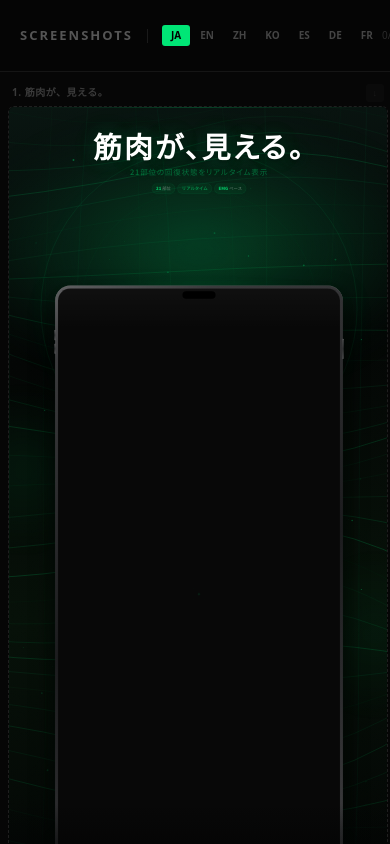
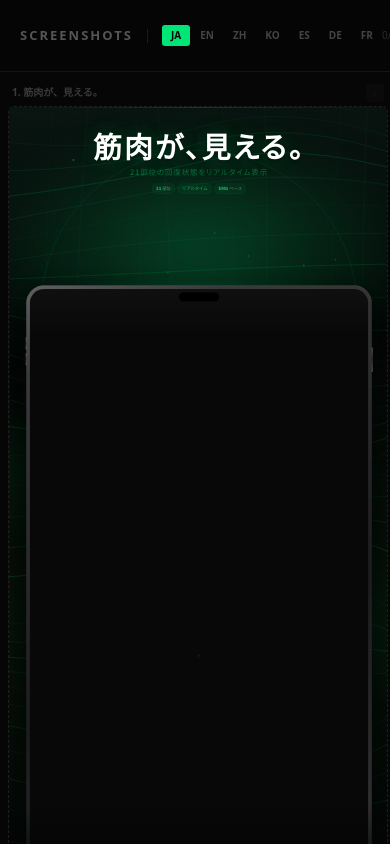
Before and after one commit to buildinpublicjp-debug/MuscleMap, a Next.js app in the folder skills/app-store-screenshots/generator/: page / in a window 390 px wide. Shown: the top 844 px of the page. Built offline with nearby package versions, Linux system fonts and the light colour scheme.

Commit message:
fix: PHONE_W 1000→1200 (91% of canvas), scaled up frame proportions

```diff
--- a/skills/app-store-screenshots/generator/src/app/page.tsx
+++ b/skills/app-store-screenshots/generator/src/app/page.tsx
@@ -8,7 +8,7 @@ const W = 1320;
 const H = 2868;
 const COPY_TOP = 80;
 const PHONE_TOP = 620;
-const PHONE_W = 1000;
+const PHONE_W = 1200;
 const PHONE_X = (W - PHONE_W) / 2;
 
 function CompositeSlide({
@@ -37,7 +37,7 @@ function CompositeSlide({
         background: `linear-gradient(175deg, #081410 0%, #030504 30%, #061008 60%, #020303 100%)`,
       }} />
 
-      {/* ═══ BG: MASSIVE aurora — clearly visible ═══ */}
+      {/* ═══ BG: MASSIVE aurora ═══ */}
       <div style={{
         position: 'absolute', top: -200, left: '50%', transform: 'translateX(-50%)',
         width: 1800, height: 1400,
@@ -45,7 +45,7 @@ function CompositeSlide({
         filter: 'blur(80px)',
       }} />
 
-      {/* ═══ BG: Bottom pool of light ═══ */}
+      {/* ═══ BG: Bottom pool ═══ */}
       <div style={{
         position: 'absolute', bottom: -100, left: '50%', transform: 'translateX(-50%)',
         width: 1200, height: 600,
@@ -53,7 +53,7 @@ function CompositeSlide({
         filter: 'blur(60px)',
       }} />
 
-      {/* ═══ BG: Side accent glows ═══ */}
+      {/* ═══ BG: Side glows ═══ */}
       <div style={{
         position: 'absolute', top: '30%', left: -200, width: 500, height: 800,
         background: `radial-gradient(circle, ${a}10 0%, transparent 60%)`,
@@ -65,7 +65,7 @@ function CompositeSlide({
         filter: 'blur(40px)',
       }} />
 
-      {/* ═══ BG: Muscle fiber SVG — STRONG ═══ */}
+      {/* ═══ BG: Muscle fibers ═══ */}
       <svg style={{ position: 'absolute', inset: 0, width: '100%', height: '100%' }}
         viewBox={`0 0 ${W} ${H}`} fill="none" xmlns="http://www.w3.org/2000/svg" preserveAspectRatio="none">
         {Array.from({ length: 35 }).map((_, i) => {
@@ -75,9 +75,7 @@ function CompositeSlide({
           return (
             <path key={`h${i}`}
               d={`M-80 ${y + w1} Q${W * 0.25} ${y + w2 + 40}, ${W * 0.5} ${y - w1 + 20} T${W + 80} ${y + w2}`}
-              stroke={a}
-              strokeWidth={0.6 + (i % 5) * 0.4}
-              opacity={0.12 + (i % 4) * 0.05}
+              stroke={a} strokeWidth={0.6 + (i % 5) * 0.4} opacity={0.12 + (i % 4) * 0.05}
             />
           );
         })}
@@ -87,33 +85,28 @@ function CompositeSlide({
           return (
             <path key={`v${i}`}
               d={`M${x + s} -80 Q${x - s + 40} ${H * 0.3}, ${x + s - 30} ${H * 0.6} T${x - s + 10} ${H + 80}`}
-              stroke={a}
-              strokeWidth={0.4 + (i % 3) * 0.3}
-              opacity={0.06 + (i % 3) * 0.04}
+              stroke={a} strokeWidth={0.4 + (i % 3) * 0.3} opacity={0.06 + (i % 3) * 0.04}
             />
           );
         })}
       </svg>
 
-      {/* ═══ BG: Anatomy rings — VISIBLE ═══ */}
+      {/* ═══ BG: Anatomy rings ═══ */}
       <div style={{
         position: 'absolute', top: 150, left: '50%', transform: 'translateX(-50%)',
         width: 1100, height: 1100, borderRadius: '50%',
-        border: `2px solid ${a}`,
-        opacity: 0.12,
+        border: `2px solid ${a}`, opacity: 0.12,
         boxShadow: `0 0 100px ${a}20, inset 0 0 60px ${a}0A`,
       }} />
       <div style={{
         position: 'absolute', top: 290, left: '50%', transform: 'translateX(-50%)',
         width: 820, height: 820, borderRadius: '50%',
-        border: `1.5px solid ${a}`,
-        opacity: 0.07,
+        border: `1.5px solid ${a}`, opacity: 0.07,
       }} />
       <div style={{
         position: 'absolute', top: 430, left: '50%', transform: 'translateX(-50%)',
         width: 540, height: 540, borderRadius: '50%',
-        border: `1px solid ${a}`,
-        opacity: 0.04,
+        border: `1px solid ${a}`, opacity: 0.04,
       }} />
 
       {/* ═══ BG: Particles ═══ */}
@@ -123,8 +116,7 @@ function CompositeSlide({
           <circle key={i}
             cx={50 + (i * 293 + i * i * 7) % (W - 100)}
             cy={40 + (i * 487 + i * i * 3) % (H - 80)}
-            r={0.8 + (i % 5) * 0.6}
-            fill={a}
+            r={0.8 + (i % 5) * 0.6} fill={a}
             opacity={0.15 + (i % 4) * 0.08}
           />
         ))}
@@ -158,8 +150,7 @@ function CompositeSlide({
       }}>
         <div style={{
           fontSize: isJa ? 100 : 104,
-          fontWeight: 900, color: '#FFF',
-          lineHeight: 1.05,
+          fontWeight: 900, color: '#FFF', lineHeight: 1.05,
           letterSpacing: isJa ? 8 : -3,
           fontFeatureSettings: "'palt' 1",
           textShadow: `0 0 60px ${a}30, 0 0 120px ${a}15, 0 4px 20px rgba(0,0,0,0.7)`,
@@ -168,8 +159,7 @@ function CompositeSlide({
         </div>
 
         <div style={{
-          fontSize: 26, fontWeight: 400,
-          color: `${a}65`,
+          fontSize: 26, fontWeight: 400, color: `${a}65`,
           marginTop: 20, letterSpacing: isJa ? 3 : 1,
           fontFeatureSettings: "'palt' 1",
           textShadow: `0 0 30px ${a}20`,
@@ -183,10 +173,8 @@ function CompositeSlide({
         }}>
           {copy.chips.map((c, i) => (
             <span key={i} style={{
-              padding: '5px 14px',
-              background: `${a}0C`,
-              border: `1px solid ${a}20`,
-              borderRadius: 100,
+              padding: '5px 14px', background: `${a}0C`,
+              border: `1px solid ${a}20`, borderRadius: 100,
               color: c.desc ? 'rgba(255,255,255,0.4)' : `${a}90`,
               fontSize: 15, fontWeight: c.desc ? 400 : 700,
               boxShadow: `0 0 15px ${a}08`,
@@ -208,7 +196,6 @@ function CompositeSlide({
           background: `radial-gradient(ellipse 60% 40%, ${a}15 0%, transparent 60%)`,
           filter: 'blur(40px)',
         }} />
-
         <div style={{
           position: 'absolute', top: -15, left: '8%', right: '8%', height: 30,
           background: `radial-gradient(ellipse, ${a}25 0%, transparent 70%)`,
@@ -216,7 +203,7 @@ function CompositeSlide({
         }} />
 
         <div style={{
-          position: 'relative', borderRadius: 54, padding: 10,
+          position: 'relative', borderRadius: 62, padding: 12,
           background: 'linear-gradient(155deg, #606062 0%, #3A3A3C 10%, #1C1C1E 50%, #3A3A3C 90%, #606062 100%)',
           boxShadow: `
             0 40px 80px rgba(0,0,0,0.9),
@@ -226,27 +213,27 @@ function CompositeSlide({
             inset 0 -0.5px 0 rgba(255,255,255,0.06)
           `,
         }}>
-          <div style={{ position: 'absolute', top: 185, right: -2, width: 3, height: 70,
+          <div style={{ position: 'absolute', top: 215, right: -2.5, width: 3, height: 85,
             background: 'linear-gradient(180deg, #707072, #3A3A3C, #707072)', borderRadius: '0 1.5px 1.5px 0' }} />
-          <div style={{ position: 'absolute', top: 155, left: -2, width: 3, height: 35,
+          <div style={{ position: 'absolute', top: 180, left: -2.5, width: 3, height: 42,
             background: 'linear-gradient(180deg, #707072, #3A3A3C, #707072)', borderRadius: '1.5px 0 0 1.5px' }} />
-          <div style={{ position: 'absolute', top: 202, left: -2, width: 3, height: 35,
+          <div style={{ position: 'absolute', top: 235, left: -2.5, width: 3, height: 42,
             background: 'linear-gradient(180deg, #707072, #3A3A3C, #707072)', borderRadius: '1.5px 0 0 1.5px' }} />
 
           <div style={{
-            borderRadius: 44, overflow: 'hidden', background: '#000', position: 'relative',
+            borderRadius: 50, overflow: 'hidden', background: '#000', position: 'relative',
           }}>
             <div style={{
-              position: 'absolute', top: 10, left: '50%', transform: 'translateX(-50%)',
-              width: 115, height: 26, background: '#000', borderRadius: 13, zIndex: 10,
+              position: 'absolute', top: 12, left: '50%', transform: 'translateX(-50%)',
+              width: 140, height: 32, background: '#000', borderRadius: 16, zIndex: 10,
             }} />
             <div style={{
-              position: 'absolute', inset: 0, borderRadius: 44,
+              position: 'absolute', inset: 0, borderRadius: 50,
               boxShadow: 'inset 0 0 0 0.5px rgba(255,255,255,0.1)',
               pointerEvents: 'none', zIndex: 8,
             }} />
             <div style={{
-              position: 'absolute', top: 0, left: 0, right: 0, height: 140,
+              position: 'absolute', top: 0, left: 0, right: 0, height: 160,
               background: 'linear-gradient(180deg, rgba(255,255,255,0.03) 0%, transparent 100%)',
               pointerEvents: 'none', zIndex: 5,
             }} />
@@ -260,11 +247,11 @@ function CompositeSlide({
                 display: 'flex', alignItems: 'center', justifyContent: 'center',
               }}>
                 <div style={{
-                  width: 44, height: 44, borderRadius: 11,
+                  width: 50, height: 50, borderRadius: 13,
                   border: `1.5px dashed ${a}18`,
                   display: 'flex', alignItems: 'center', justifyContent: 'center',
                 }}>
-                  <span style={{ fontSize: 18, color: a, opacity: 0.2 }}>+</span>
+                  <span style={{ fontSize: 20, color: a, opacity: 0.2 }}>+</span>
                 </div>
               </div>
             )}
@@ -295,45 +282,30 @@ export default function Page() {
   const [exporting, setExporting] = useState(false);
 
   const LANGS: Lang[] = ['ja', 'en', 'zh', 'ko', 'es', 'de', 'fr'];
-  const S = 380 / W; // bigger preview
+  const S = 380 / W;
 
   const setImg = useCallback((id: number, d: string) => setImages(p => ({ ...p, [id]: d })), []);
-
   const pick = useCallback((id: number) => {
     const i = document.createElement('input');
     i.type = 'file'; i.accept = 'image/*';
     i.onchange = (e) => {
-      const f = (e.target as HTMLInputElement).files?.[0];
-      if (!f) return;
-      const r = new FileReader();
-      r.onload = () => setImg(id, r.result as string);
-      r.readAsDataURL(f);
-    };
-    i.click();
+      const f = (e.target as HTMLInputElement).files?.[0]; if (!f) return;
+      const r = new FileReader(); r.onload = () => setImg(id, r.result as string); r.readAsDataURL(f);
+    }; i.click();
   }, [setImg]);
-
   const drop = useCallback((id: number, e: DragEvent) => {
     e.preventDefault();
-    const f = e.dataTransfer.files[0];
-    if (!f?.type.startsWith('image/')) return;
-    const r = new FileReader();
-    r.onload = () => setImg(id, r.result as string);
-    r.readAsDataURL(f);
+    const f = e.dataTransfer.files[0]; if (!f?.type.startsWith('image/')) return;
+    const r = new FileReader(); r.onload = () => setImg(id, r.result as string); r.readAsDataURL(f);
   }, [setImg]);
-
   const exp1 = useCallback(async (id: number) => {
     const el = refs.current[id]; if (!el) return;
     const u = await toPng(el, { width: W, height: H, pixelRatio: 1 });
     Object.assign(document.createElement('a'), { download: `shot${id}_${lang}.png`, href: u }).click();
   }, [lang]);
-
   const expAll = useCallback(async () => {
     setExporting(true);
-    for (const s of SHOTS) {
-      if (!images[s.id]) continue;
-      await exp1(s.id);
-      await new Promise(r => setTimeout(r, 500));
-    }
+    for (const s of SHOTS) { if (!images[s.id]) continue; await exp1(s.id); await new Promise(r => setTimeout(r, 500)); }
     setExporting(false);
   }, [images, exp1]);
 
@@ -380,7 +352,7 @@ export default function Page() {
               display: 'flex', justifyContent: 'space-between', alignItems: 'center',
               marginBottom: 4, padding: '0 4px',
             }}>
-              <span style={{ fontSize: 10, color: '#3a3a3a', fontWeight: 600, letterSpacing: 0.5 }}>
+              <span style={{ fontSize: 10, color: '#3a3a3a', fontWeight: 600 }}>
                 {shot.id}. {shot.copy[lang].headline.split('\n')[0]}
               </span>
               <div style={{ display: 'flex', gap: 3 }}>
@@ -397,7 +369,6 @@ export default function Page() {
                 }}>↓</button>
               </div>
             </div>
-
             <div
               onDragOver={e => e.preventDefault()}
               onDrop={e => drop(shot.id, e)}
@@ -409,8 +380,7 @@ export default function Page() {
               }}
             >
               <div style={{ transform: `scale(${S})`, transformOrigin: 'top left' }}>
-                <CompositeSlide
-                  shot={shot} lang={lang}
+                <CompositeSlide shot={shot} lang={lang}
                   imageDataUrl={images[shot.id] || null}
                   slideRef={{
                     set current(el) { refs.current[shot.id] = el; },
```
